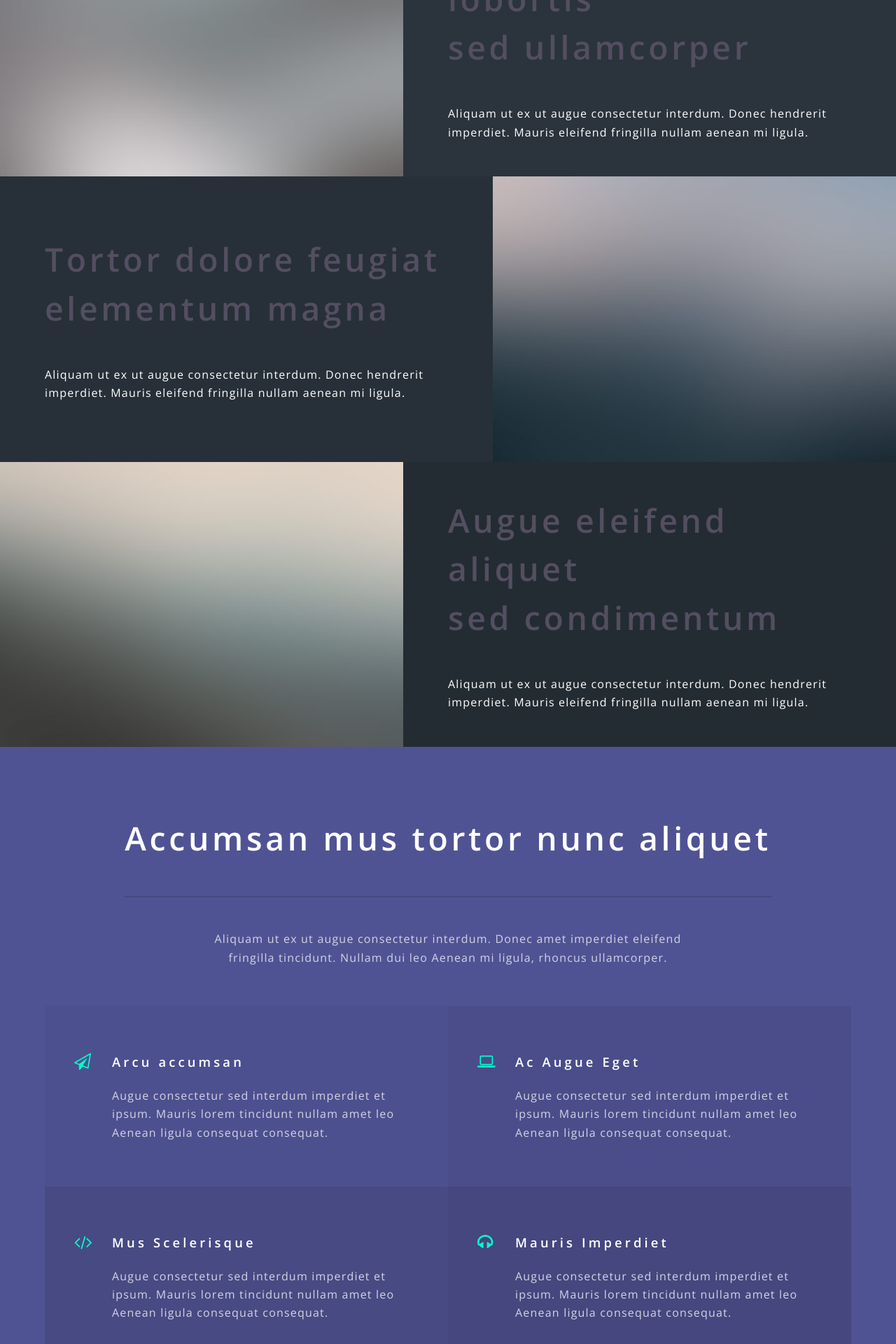
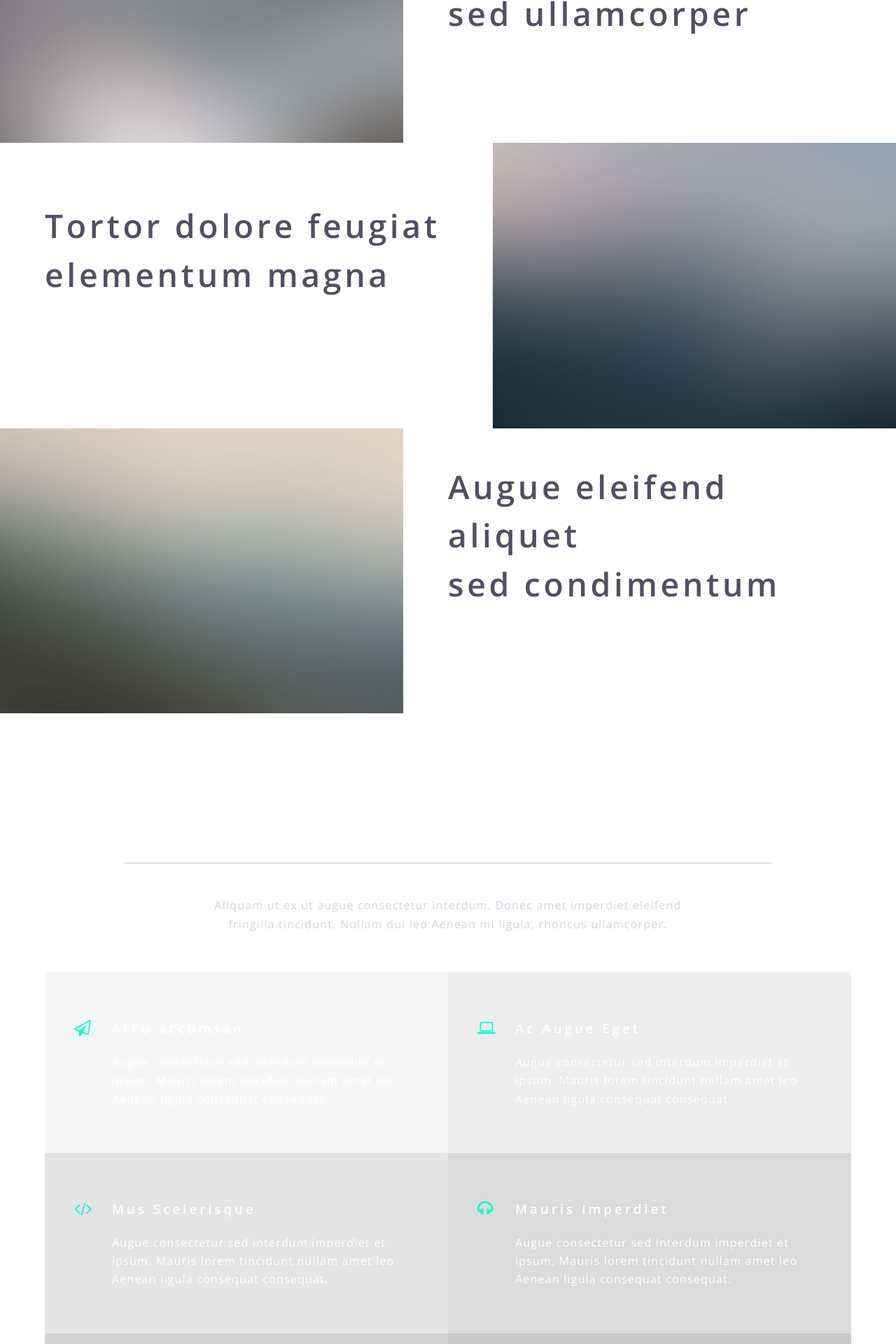
Before and after one commit to awhyit/pennie, a PHP site: page / in a window 1280 px wide. Shown: the part 1520-3440 px from the top of the page at 70% size. Run offline with PHP 8.4, Linux system fonts and the light colour scheme.

Commit message:
updated background color for style 2 and 3

```diff
--- a/assets/css/main.css
+++ b/assets/css/main.css
@@ -2059,7 +2059,7 @@
 
 	ul {
 		list-style: disc;
-		margin: 0 0 2em 0;
+		margin: 0 0 1em 0;
 		padding-left: 1em;
 	}
 
@@ -2575,7 +2575,7 @@
 	}
 
 		.page2 li {
-			padding: 4em 2em 2em 4em ;
+			padding: 2em 2em 2em 4em ;
 			display: block;
 			position: relative;
 			text-align: left;
@@ -2727,15 +2727,15 @@
 		}
 
 		.spotlight:nth-child(1) {
-			background-color: rgba(0, 0, 0, 0.075);
+			background-color: #fff;
 		}
 
 		.spotlight:nth-child(2) {
-			background-color: rgba(0, 0, 0, 0.15);
+			background-color: #fff;
 		}
 
 		.spotlight:nth-child(3) {
-			background-color: rgba(0, 0, 0, 0.225);
+			background-color: #fff;
 		}
 
 		.spotlight:nth-child(4) {
@@ -3028,12 +3028,12 @@
 			}
 
 		.wrapper.style2 {
-			background-color: #2e3842;
+			background-color: #fff;
 		}
 
 		.wrapper.style3 {
-			background-color: #505393;
-			color: #d3d4e4;
+			background-color: #fff;
+			color: #fff;
 		}
 
 			.wrapper.style3 strong, .wrapper.style3 b {
```
